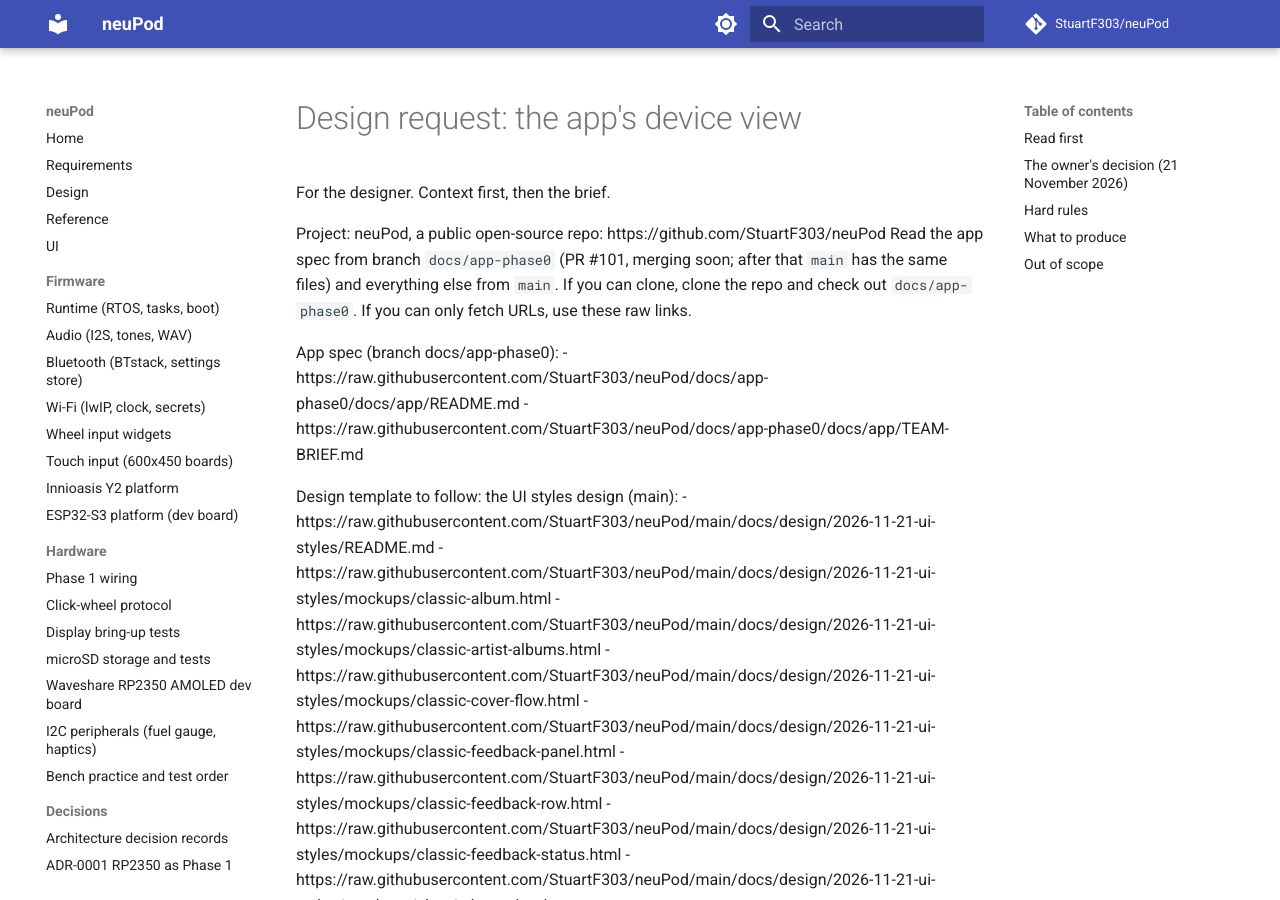
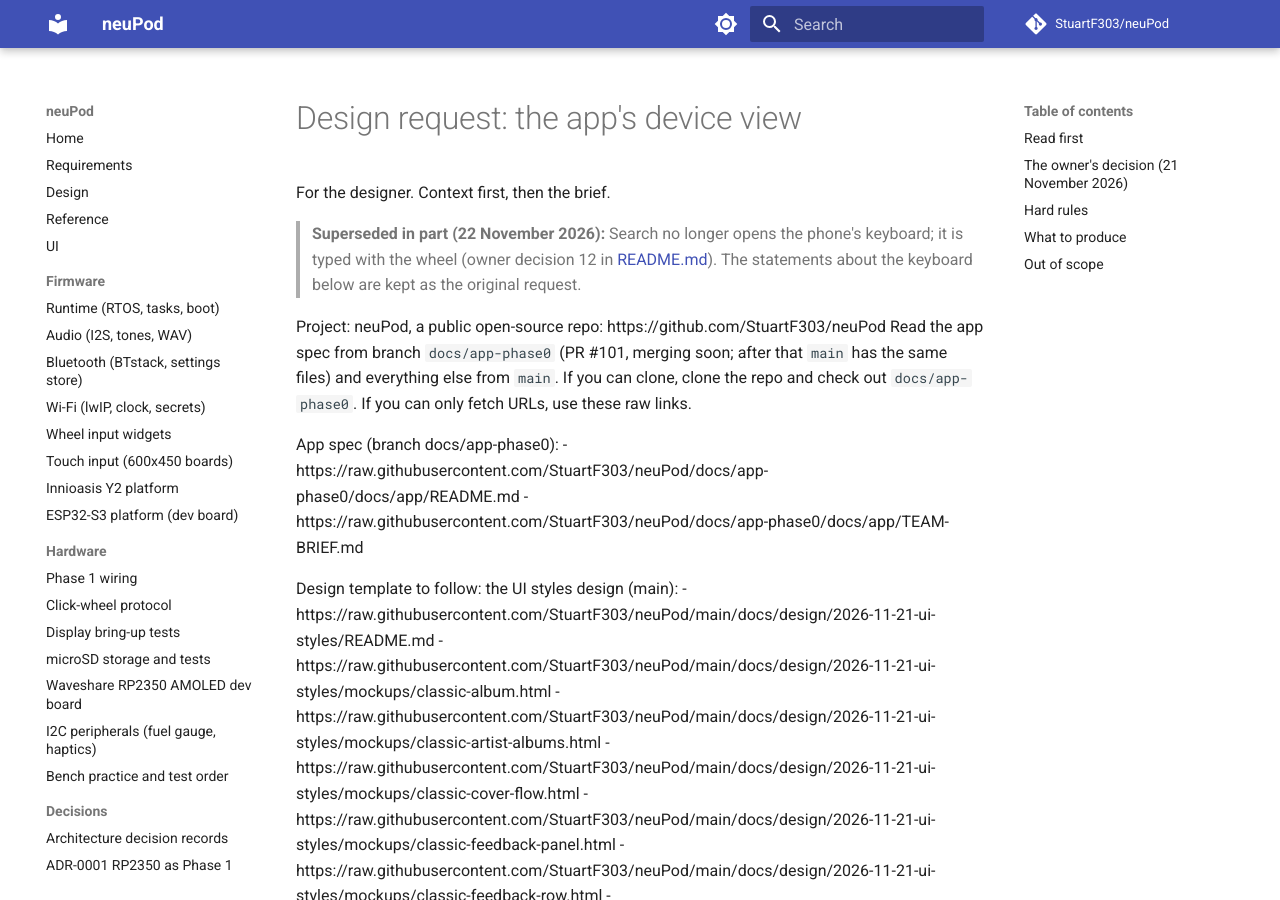
Before and after one commit to StuartF303/neuPod, an MkDocs documentation site: the page built from docs/app/DESIGN-REQUEST-device-view.md, in a window 1280 px wide and 900 px high. Built offline with MkDocs 1.6.1 and Material for MkDocs 9.7.7, drawn with Linux system fonts in a browser that asks for light colours; comment, search, counter and statistics services are not loaded.

Commit message:
docs(app): mark the design request's keyboard Search as superseded
Co-Authored-By: Claude Opus 5.5 <noreply@anthropic.com>

```diff
--- a/docs/app/DESIGN-REQUEST-device-view.md
+++ b/docs/app/DESIGN-REQUEST-device-view.md
@@ -1,6 +1,10 @@
 # Design request: the app's device view
 
 For the designer. Context first, then the brief.
+
+> **Superseded in part (22 November 2026):** Search no longer opens the phone's keyboard; it is typed with the
+> wheel (owner decision 12 in [README.md](README.md)). The statements about the keyboard below are kept as the
+> original request.
 
 Project: neuPod, a public open-source repo: https://github.com/StuartF303/neuPod
 Read the app spec from branch `docs/app-phase0` (PR #101, merging soon; after that `main` has the same files) and everything
```
